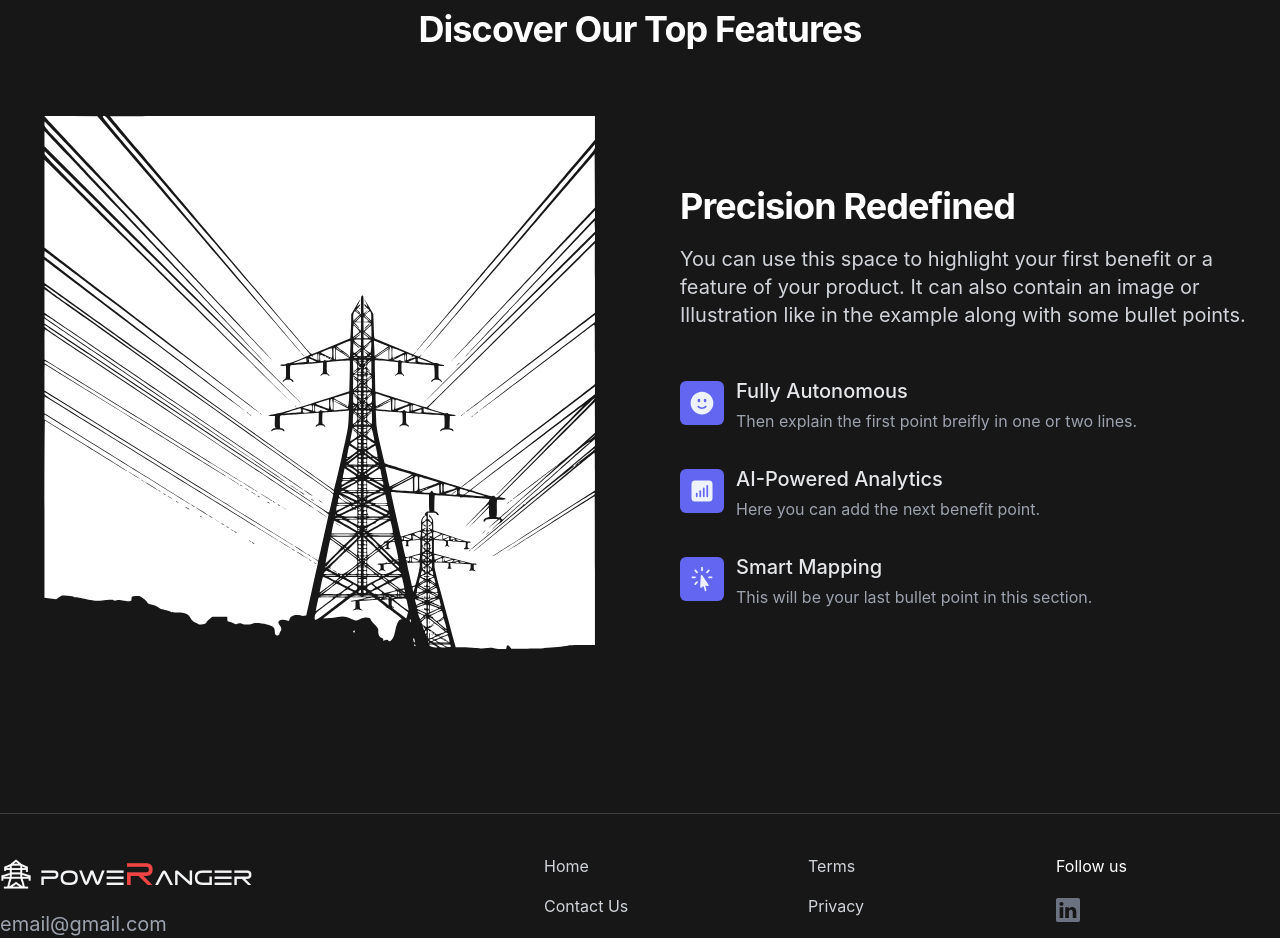
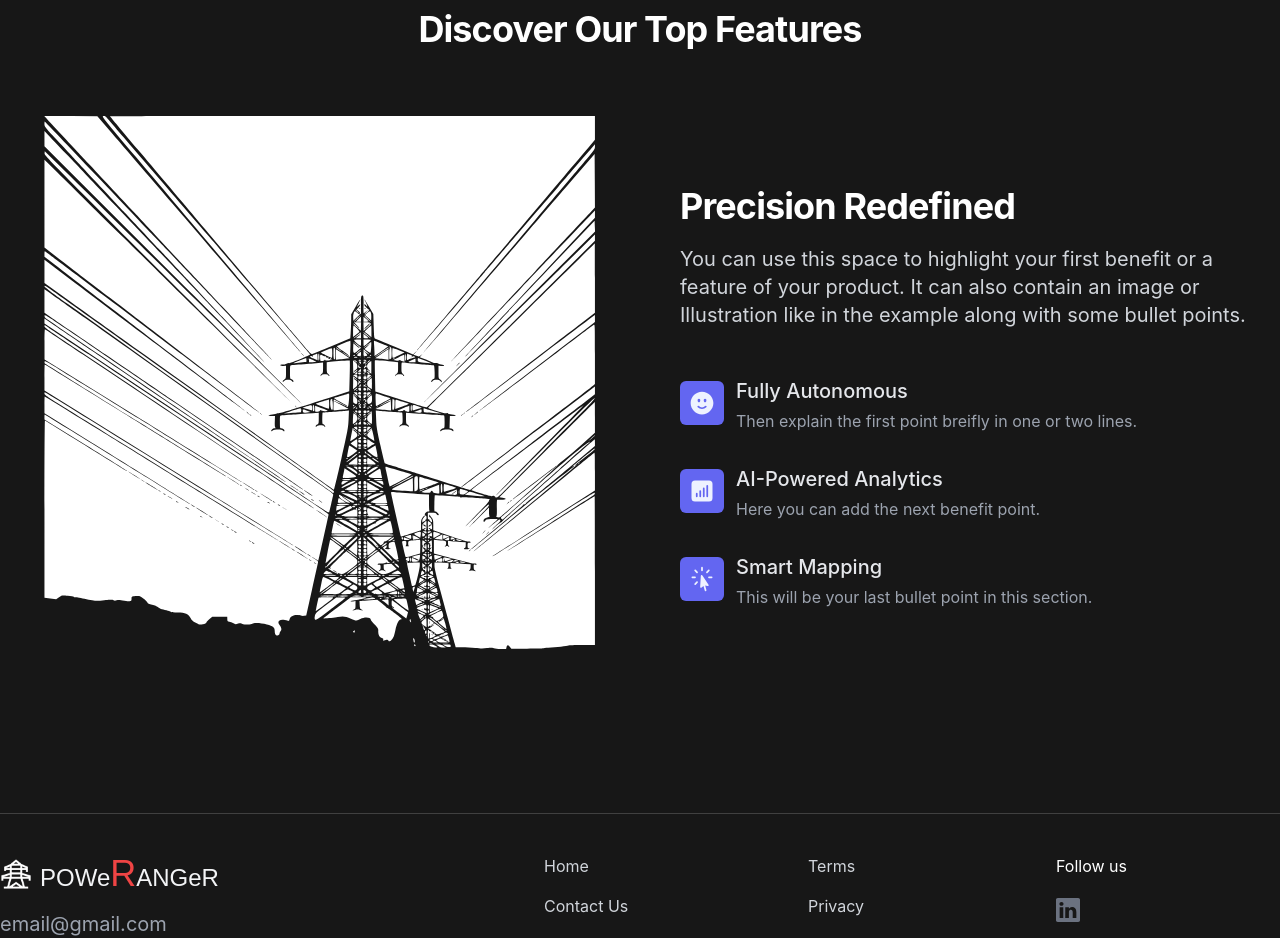
Before and after one commit to mohful/powe-ranger-website, a Next.js app: page / in a window 1280 px wide. Shown: the part 1679-2617 px from the top of the page. Built offline with nearby package versions, Linux system fonts and the light colour scheme.

Commit message:
fixing font v1.3

```diff
--- a/css/tailwind.css
+++ b/css/tailwind.css
@@ -10,11 +10,13 @@
 }
 
 @font-face {
-  font-family: 'Tele-Marines';
-  /* src: url('https://www.dafont.com/tele-marines.font') format('truetype'); */
-  src: url('/fonts/telemarines1.ttf') format('truetype');
-
-  /* Replace './fonts/tele-marines.ttf' with the correct path to your font file */
+  font-family: "Tele-Marines Expanded";
+  src: url("//db.onlinewebfonts.com/t/01a78afe99ea694818028dcc7464ac4a.eot");
+  src: url("//db.onlinewebfonts.com/t/01a78afe99ea694818028dcc7464ac4a.eot?#iefix") format("embedded-opentype"),
+      url("//db.onlinewebfonts.com/t/01a78afe99ea694818028dcc7464ac4a.woff2") format("woff2"),
+      url("//db.onlinewebfonts.com/t/01a78afe99ea694818028dcc7464ac4a.woff") format("woff"),
+      url("//db.onlinewebfonts.com/t/01a78afe99ea694818028dcc7464ac4a.ttf") format("truetype"),
+      url("//db.onlinewebfonts.com/t/01a78afe99ea694818028dcc7464ac4a.svg#Tele-Marines Expanded") format("svg");
 }
 
 .tele-marines {
```
